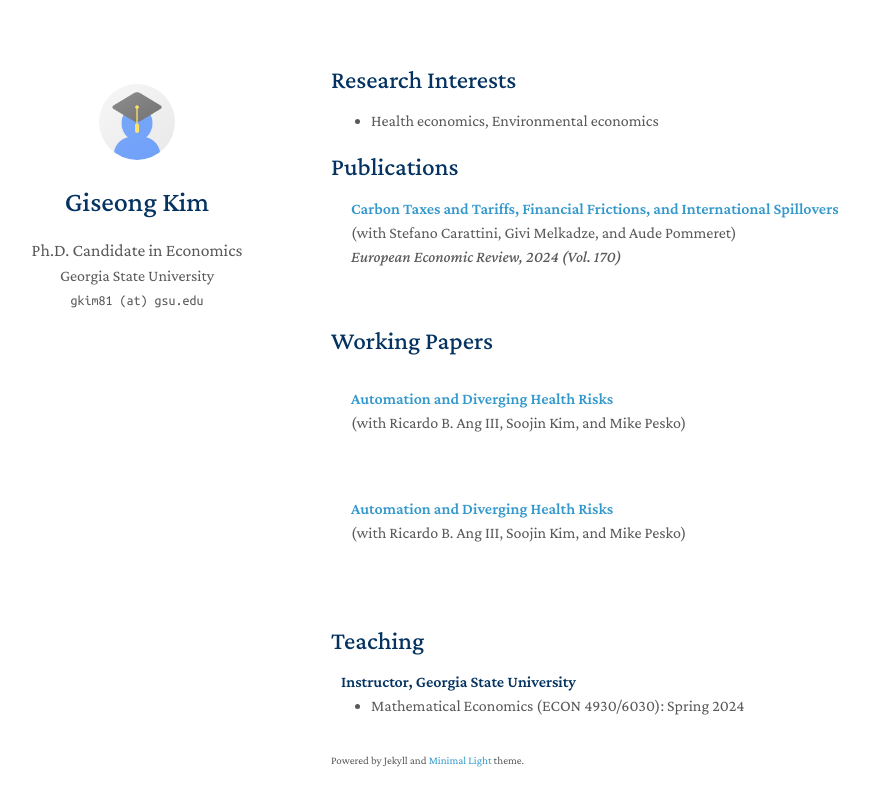
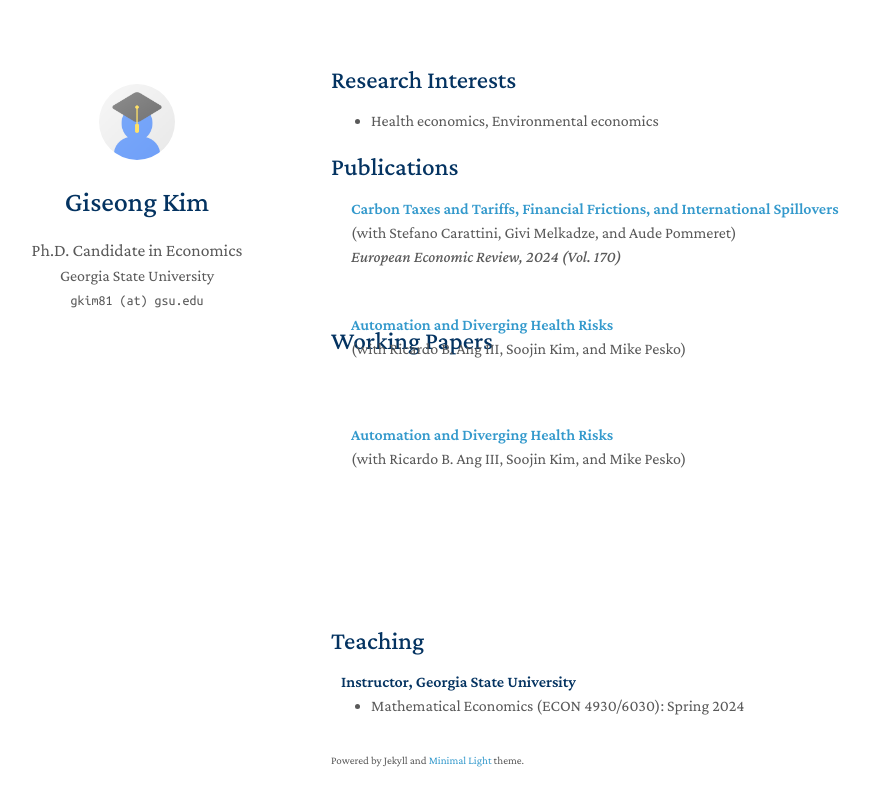
Before and after one commit to giseong-kim/giseong-kim.github.io, a Jekyll site: the page built from index.md, in a window 1280 px wide. Shown: the top 806 px of the page, without its empty margins (139-1008 px from the left). Built offline with Jekyll 4.4.1, drawn with Linux system fonts in a browser that asks for light colours; a style sheet for code colours, icons or effects is not loaded.

Commit message:
Update workingpapers.md

```diff
--- a/_includes/workingpapers.md
+++ b/_includes/workingpapers.md
@@ -5,7 +5,7 @@
 
 <li>
 <div class="pub-row">
-  <div class="col-sm-9" style="position: relative;padding-right: 15px;padding-left: 20px;padding-bottom:-20px;margin-top:-100;">
+  <div class="col-sm-9" style="position: relative;padding-right: 15px;padding-left: 20px;padding-bottom:-20px;margin-top:-100px;">
       <div class="title"><a href="{{ link.pdf }}">{{ link.title }}</a></div>
       <div class="author">{{ link.authors }}</div>
       <div class="periodical"><em>{{ link.conference }}</em>
```
